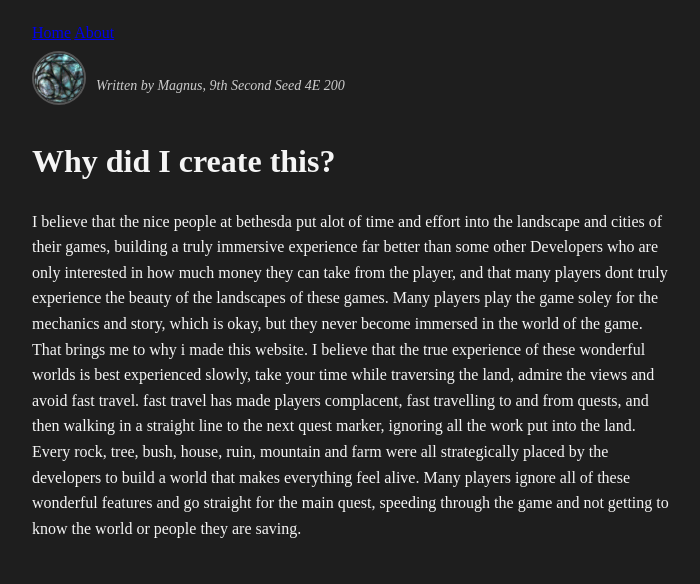
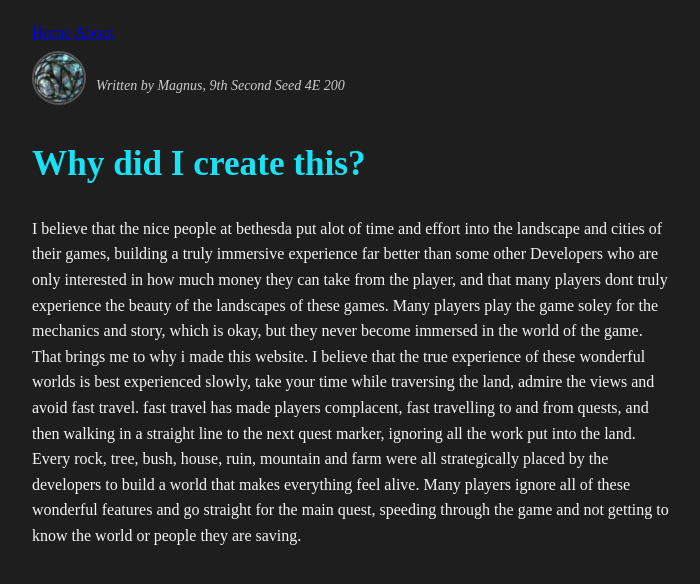
Before and after one commit to MagnusFilms/MagnusFilms.github.io, a plain HTML site: page about/index.html in a window 1280 px wide. Shown: the whole page, without its empty margins (288-988 px from the left). Drawn offline with Linux system fonts and the light colour scheme.

Commit message:
Update index.html

```diff
--- a/about/index.html
+++ b/about/index.html
@@ -15,7 +15,7 @@
       <img src="/EyeofMagnus.webp" class="au-img" alt="Eye of Magnus">
       <p class="author">Written by Magnus, 9th Second Seed 4E 200</p>
     </div>
-    <h1>Why did I create this?</h1>
+    <h1 class="title">Why did I create this?</h1>
     <p>I believe that the nice people at bethesda put alot of time and effort into the landscape and cities of their games, building a truly immersive experience far better than some other Developers who are only interested in how much money they can take from the player, and that many players dont truly experience the beauty of the landscapes of these games. Many players play the game soley for the mechanics and story, which is okay, but they never become immersed in the world of the game. That brings me to why i made this website. I believe that the true experience of these wonderful worlds is best experienced slowly, take your time while traversing the land, admire the views and avoid fast travel. fast travel has made players complacent, fast travelling to and from quests, and then walking in a straight line to the next quest marker, ignoring all the work put into the land. Every rock, tree, bush, house, ruin, mountain and farm were all strategically placed by the developers to build a world that makes everything feel alive. Many players ignore all of these wonderful features and go straight for the main quest, speeding through the game and not getting to know the world or people they are saving.</p>
   </body>
 </html>
```
